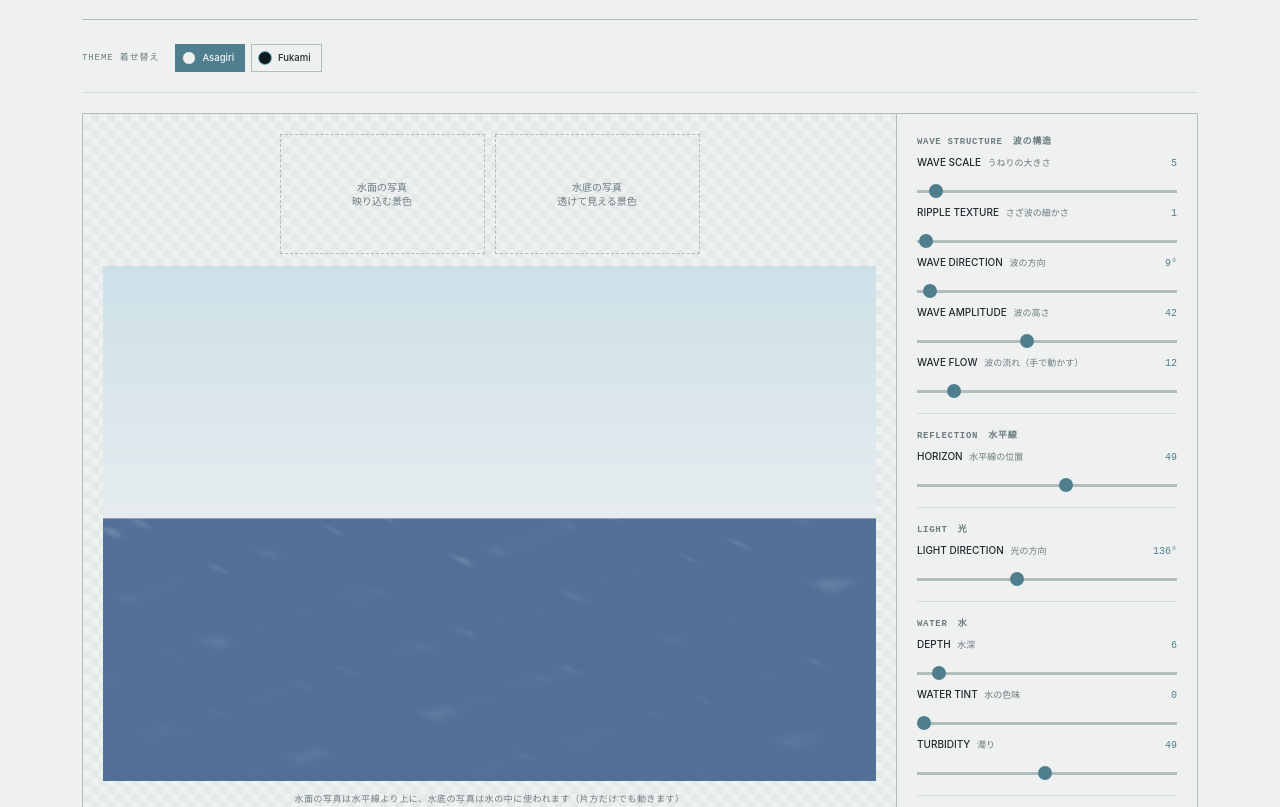
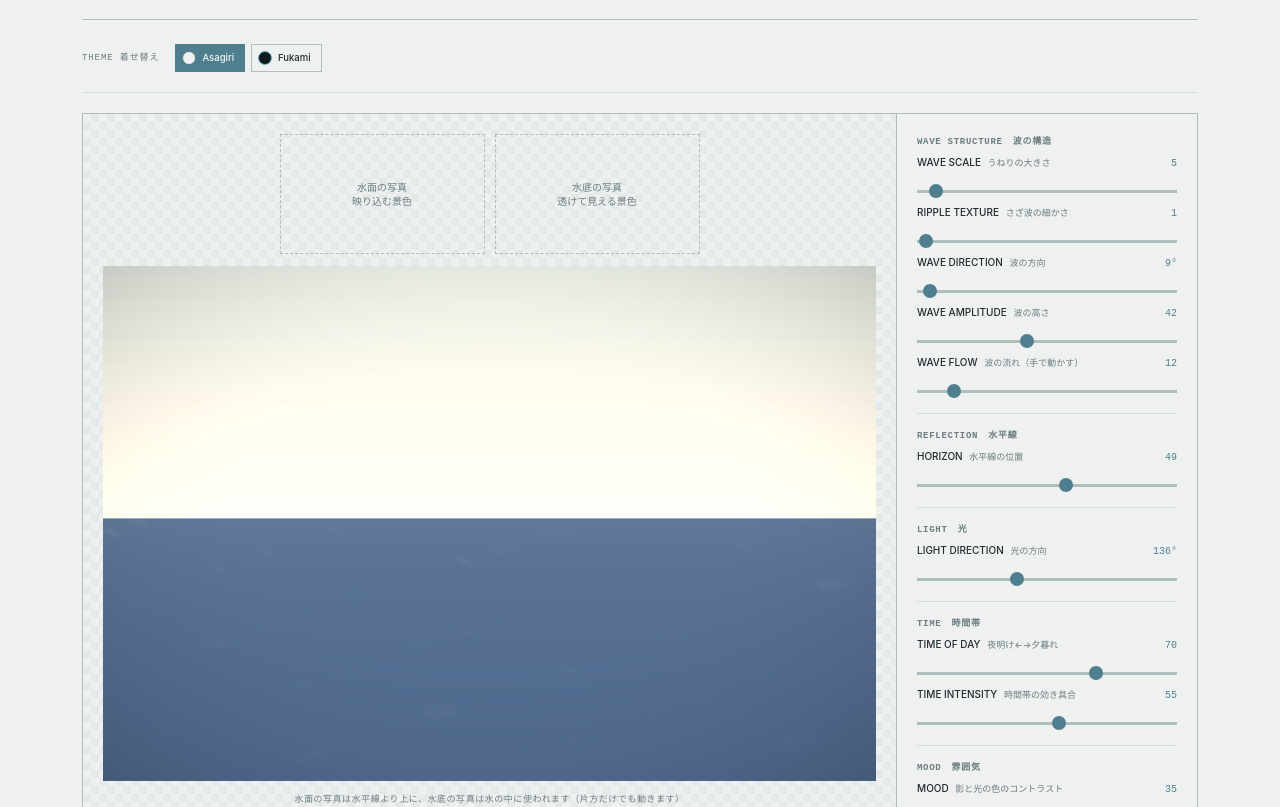
Before and after one commit to k-eis/Water-Surface, a plain HTML site: page index.html in a window 1280 px wide. Shown: the part 145-952 px from the top of the page. Drawn offline with Linux system fonts and the light colour scheme.

Commit message:
Add files via upload

```diff
--- a/index.html
+++ b/index.html
@@ -152,6 +152,20 @@ input[type=range]::-moz-range-thumb { width:14px; height:14px; border-radius:50%
         <input type="range" id="lightDir" min="0" max="359" value="136">
       </div>
       <div class="ctrl-group">
+        <div class="ctrl-label"><span class="section-title">TIME <span class="jp-small" style="font-family:var(--sans)">時間帯</span></span></div>
+        <div class="ctrl-label"><span class="name">TIME OF DAY <span class="jp-small">夜明け←→夕暮れ</span></span><span class="val" id="timeOfDayVal">70</span></div>
+        <input type="range" id="timeOfDay" min="0" max="100" value="70">
+        <div class="ctrl-label"><span class="name">TIME INTENSITY <span class="jp-small">時間帯の効き具合</span></span><span class="val" id="timeIntVal">55</span></div>
+        <input type="range" id="timeInt" min="0" max="100" value="55">
+      </div>
+      <div class="ctrl-group">
+        <div class="ctrl-label"><span class="section-title">MOOD <span class="jp-small" style="font-family:var(--sans)">雰囲気</span></span></div>
+        <div class="ctrl-label"><span class="name">MOOD <span class="jp-small">影と光の色のコントラスト</span></span><span class="val" id="moodVal">35</span></div>
+        <input type="range" id="mood" min="0" max="100" value="35">
+        <div class="ctrl-label"><span class="name">VIGNETTE <span class="jp-small">周辺を落とす</span></span><span class="val" id="vigVal">25</span></div>
+        <input type="range" id="vig" min="0" max="100" value="25">
+      </div>
+      <div class="ctrl-group">
         <div class="ctrl-label"><span class="section-title">WATER <span class="jp-small" style="font-family:var(--sans)">水</span></span></div>
         <div class="ctrl-label"><span class="name">DEPTH <span class="jp-small">水深</span></span><span class="val" id="depthVal">6</span></div>
         <input type="range" id="depth" min="0" max="100" value="6">
--- a/water-surface.js
+++ b/water-surface.js
@@ -9,7 +9,7 @@ const cv = $('outputCanvas');
 const ctx = cv.getContext('2d', { willReadFrequently: true });
 const downloadBtn = $('downloadBtn');
 
-const DEFAULTS = { waveScale: 5, ripple: 1, waveDir: 9, waveAmp: 42, waveSpeed: 12, horizon: 49, lightDir: 136, depth: 6, tint: 0, turbidity: 49 };
+const DEFAULTS = { waveScale: 5, ripple: 1, waveDir: 9, waveAmp: 42, waveSpeed: 12, horizon: 49, lightDir: 136, depth: 6, tint: 0, turbidity: 49, timeOfDay: 70, timeInt: 55, mood: 35, vig: 25 };
 const IDS = Object.keys(DEFAULTS);
 const UNIT = { waveDir: '°', lightDir: '°' };
 
@@ -78,10 +78,36 @@ function hsl(h, s, l) {
   return [f(0), f(8), f(4)];
 }
 
+// ── 時間帯の光：夜明け(0)→朝→昼(50)→夕方→夕暮れ(100)。太陽の高さ・光の色・水平線のにじみ・全体の色味と明るさを一緒に動かす
+const TK = [[0, 8, [1, .78, .72], [1, .70, .62], [1.02, .95, 1.00], .95], [.25, 28, [1, .94, .84], [.95, .88, .78], [1.00, .98, .94], 1.0], [.5, 62, [1, 1, 1], [.80, .90, 1], [.98, 1.00, 1.03], 1.05], [.75, 14, [1, .72, .42], [1, .62, .30], [1.08, .94, .80], .95], [1, 3, [.95, .50, .60], [.85, .40, .55], [1.00, .84, .92], .82]];
+function timeParams(t, k) {   // t:0〜1（時間帯）、k:0〜1（TIME INTENSITY＝どれだけ効かせるか）
+  t = Math.min(1, Math.max(0, t)); const i = Math.min(3, Math.floor(t * 4)), f = t * 4 - i, a = TK[i], b = TK[i + 1];
+  const m = (x, y) => x + (y - x) * f, v = (x, y) => x.map((q, j) => m(q, y[j])), mix = (n, x) => n + (x - n) * k;
+  return { elev: mix(35, m(a[1], b[1])), light: v(a[2], b[2]).map((q) => mix(1, q)), glow: v(a[3], b[3]).map((q) => mix(.9, q)), tint: v(a[4], b[4]).map((q) => mix(1, q)), expo: mix(1, m(a[5], b[5])) };
+}
+
+function post(o, lw, lh, sc, w, h, hy, p, TP) {   // 仕上げ：光のにじみ（固定・控えめ）→時間帯の色味→MOOD→VIGNETTE
+  const mood = p.mood / 100, vig = p.vig / 100, glow = 0.30, G = TP.glow, Li = TP.light, Ti = TP.tint, k = TP.expo;
+  for (let ly = 0; ly < lh; ly++) {
+    const y = ly / sc, band = Math.exp(-Math.abs(y - hy) / h * 5.5), dy = (y / h - 0.5) * 2;
+    for (let lx = 0; lx < lw; lx++) {
+      const i = (ly * lw + lx) * 4, dx = (lx / sc / w - 0.5) * 2;
+      let r = o[i], g = o[i + 1], b = o[i + 2];
+      const lum = (0.3 * r + 0.59 * g + 0.11 * b) / 255, gl = (glow * band * 0.22 + glow * Math.max(0, lum - 0.72) * 0.55) * 255;
+      r = (r + G[0] * gl) * Ti[0] * k; g = (g + G[1] * gl) * Ti[1] * k; b = (b + G[2] * gl) * Ti[2] * k;
+      const sh = (1 - lum) * mood, hi = lum * mood, c = 1 + 0.5 * mood;
+      r = ((r - 115) * c + 115) * (1 - 0.28 * sh) + Li[0] * 28 * hi; g = ((g - 115) * c + 115) * (1 - 0.08 * sh) + Li[1] * 20 * hi; b = ((b - 115) * c + 115) * (1 + 0.10 * sh) + Li[2] * 10 * hi;
+      const v = Math.min(1, Math.max(0, (Math.sqrt(dx * dx + dy * dy) - 0.55) / 0.9)), f = 1 - vig * 0.7 * v * v;
+      o[i] = r * f; o[i + 1] = g * f; o[i + 2] = b * f;
+    }
+  }
+}
+
 let outBuf = null, offCv = null;
 function render(scale = 1) {
   const w = cv.width, h = cv.height;
   const p = {}; IDS.forEach((id) => { p[id] = +$(id).value; });
+  const TP = timeParams(p.timeOfDay / 100, p.timeInt / 100);
   tAcc = p.waveSpeed / 100 * 25;                          // 手動の位置 → 波の位相
   const waves = buildWaves(p), nW = waves.length;
   const hMax = waves.reduce((s, v) => s + v.a, 0) || 1;
@@ -95,7 +121,9 @@ function render(scale = 1) {
   const trans = [Math.exp(-d * 3.2), Math.exp(-d * 1.2), Math.exp(-d * 0.45)]; // 赤から先に吸収
   const mixT = 1 - Math.exp(-d * 2.2);
   const lr = (p.lightDir - 90) * Math.PI / 180;
-  let Hx = Math.cos(lr) * 0.82, Hy = Math.sin(lr) * 0.82, Hz = 1.57;   // 光(仰角35°)と視線の中間ベクトル
+  const sunK = Math.min(1, Math.max(0.33, 1 - (TP.elev - 35) / 40));   // 太陽が高いほど、きらめきの面積が広がりすぎないよう抑える
+  const el = TP.elev * Math.PI / 180;   // 時間帯で決まる太陽の高さ
+  let Hx = Math.cos(lr) * Math.cos(el), Hy = Math.sin(lr) * Math.cos(el), Hz = 1 + Math.sin(el);   // 光と視線の中間ベクトル
   const hn = Math.hypot(Hx, Hy, Hz); Hx /= hn; Hy /= hn; Hz /= hn;
   const showHeight = $('showHeight').checked;
   const B = srcData.below, S = srcData.surf;
@@ -133,12 +161,13 @@ function render(scale = 1) {
             r = r * (1 - R) + T[0] * R; g = g * (1 - R) + T[1] * R; b = b * (1 - R) + T[2] * R; }
           const nx = -gx * slopeK, ny = -gy * slopeK;                       // きらめき：法線が光の方向を向く所
           const dt = (nx * Hx + ny * Hy + Hz) / Math.sqrt(nx * nx + ny * ny + 1);
-          if (dt > 0.8) { const sp = Math.pow(dt, 90) * (0.35 + R * 0.9) * 230 * (1 - u * 0.5); r += sp; g += sp * 0.96; b += sp * 0.88; }
+          if (dt > 0.8) { const sp = Math.pow(dt, 90) * (0.35 + R * 0.9) * 230 * (1 - u * 0.5) * sunK; r += sp * TP.light[0]; g += sp * TP.light[1]; b += sp * TP.light[2]; }
         }
       }
       o[i] = r; o[i + 1] = g; o[i + 2] = b; o[i + 3] = 255;
     }
   }
+  post(o, lw, lh, scale, w, h, hy, p, TP);
   if (scale === 1) { ctx.putImageData(outBuf, 0, 0); return; }
   if (!offCv) offCv = document.createElement('canvas');
   offCv.width = lw; offCv.height = lh;
```
